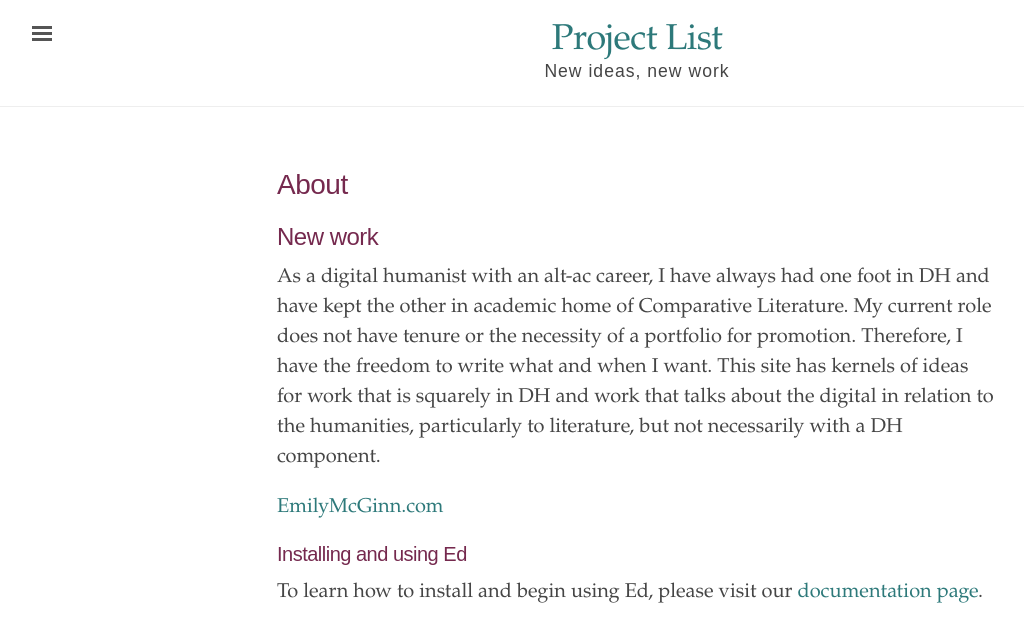
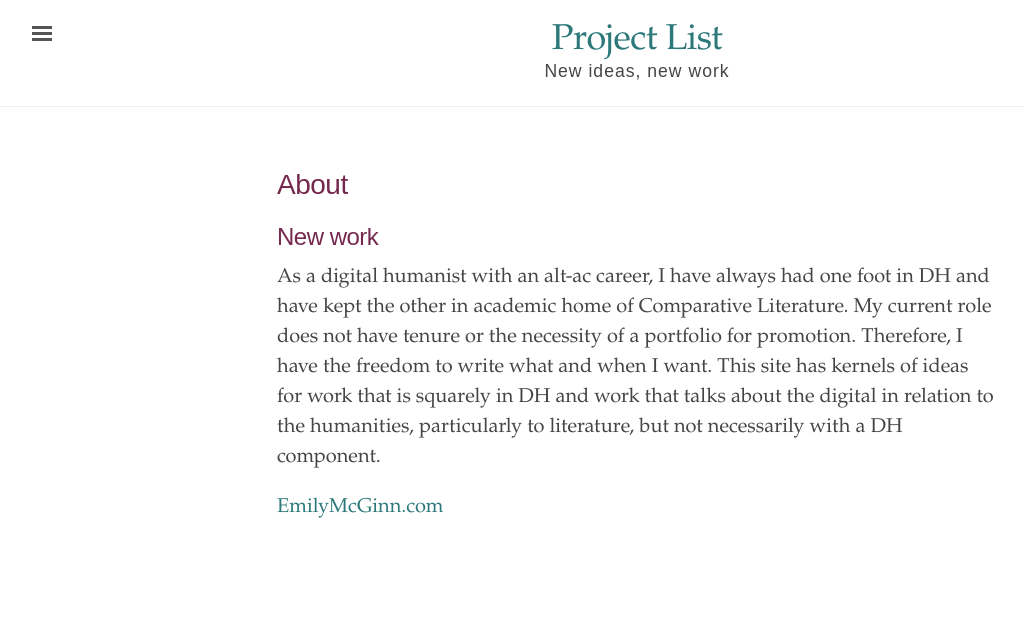
Before and after one commit to ylimem/ed, a Jekyll site: the page built from about.md, in a window 1280 px wide. Shown: the top 642 px of the page, without its empty margins (3-1027 px from the left). Built offline with Jekyll 4.4.1, drawn with Linux system fonts in a browser that asks for light colours.

Commit message:
Update about.md

```diff
--- a/about.md
+++ b/about.md
@@ -6,19 +6,3 @@ title: About
 As a digital humanist with an alt-ac career, I have always had one foot in DH and have kept the other in academic home of Comparative Literature. My current role does not have tenure or the necessity of a portfolio for promotion. Therefore, I have the freedom to write what and when I want. This site has kernels of ideas for work that is squarely in DH and work that talks about the digital in relation to the humanities, particularly to literature, but not necessarily with a DH component.
 
 [EmilyMcGinn.com](https://emilymcginn.com/)
-
-
-
-
-
-
-
-
-
-
-
-
-#### Installing and using Ed
-
-To learn how to install and begin using Ed, please visit our
-[documentation page](http://minicomp.github.io/ed/documentation).
```
